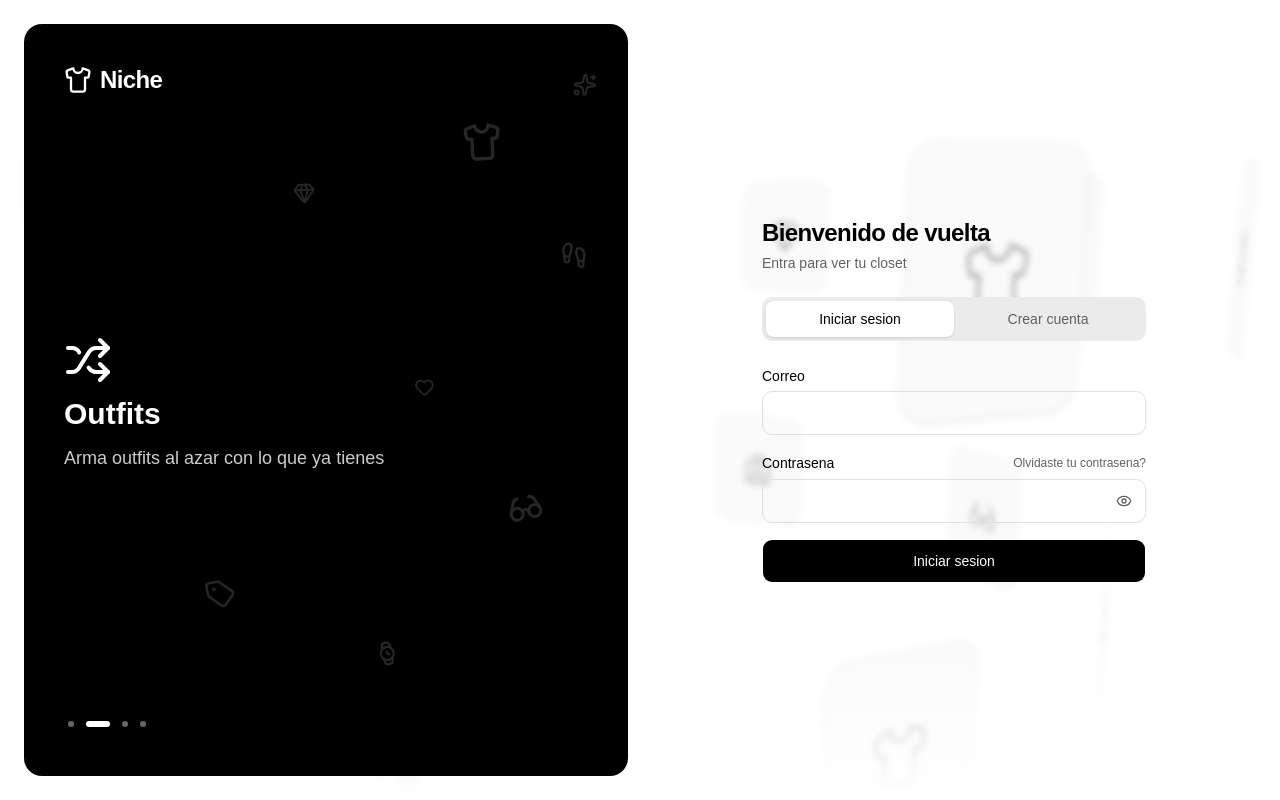
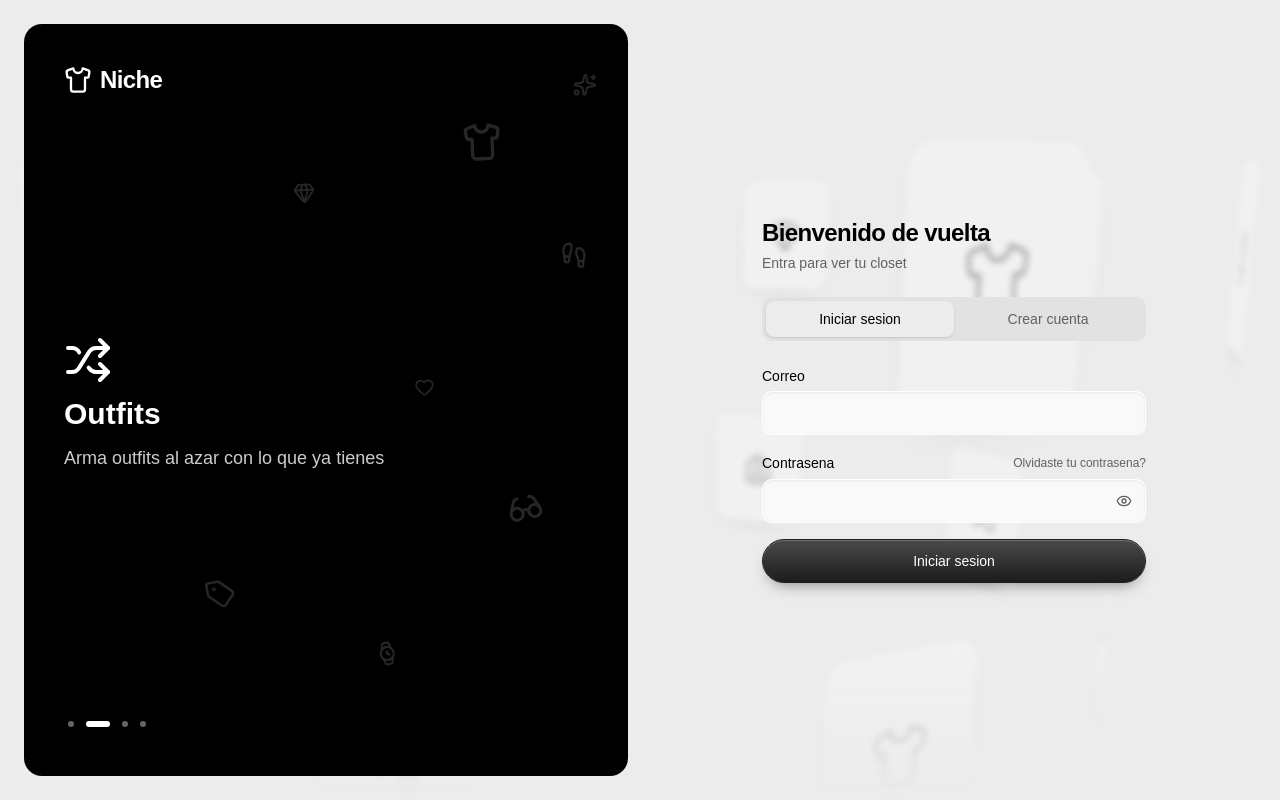
Before and after one commit to padilla205/NicheWeb, a React (Vite) app: page /login in a window 1280 px wide. Built offline with nearby package versions, Linux system fonts and the light colour scheme; no server answers.

Commit message:
style: estilo ceramica en claro y oscuro, barras de navegacion a juego y feed de escritorio sin espacios muertos
Co-Authored-By: Claude Opus 5.5 <noreply@anthropic.com>

```diff
--- a/src/components/PageTitle.tsx
+++ b/src/components/PageTitle.tsx
@@ -1,3 +1,5 @@
-export function PageTitle({ title }: { title: string }) {
-  return <h1 className="mb-6 text-2xl font-semibold tracking-tight">{title}</h1>
+import { cn } from '@/lib/utils'
+
+export function PageTitle({ title, className }: { title: string; className?: string }) {
+  return <h1 className={cn('mb-6 text-2xl font-semibold tracking-tight', className)}>{title}</h1>
 }
--- a/src/components/SideNav.tsx
+++ b/src/components/SideNav.tsx
@@ -10,7 +10,7 @@ export function SideNav() {
   return (
     <nav
       aria-label="Secciones"
-      className="sticky top-16 hidden h-[calc(100vh-4rem)] w-56 shrink-0 border-l-2 p-3 md:block"
+      className="side-nav-ceramic sticky top-16 hidden h-[calc(100vh-4rem)] w-56 shrink-0 border-l-2 p-3 md:block"
     >
       <ul className="flex flex-col gap-1">
         {sections.map(({ path, label, icon: Icon }) => (
--- a/src/components/TopBar.tsx
+++ b/src/components/TopBar.tsx
@@ -24,7 +24,7 @@ export function TopBar() {
 
   return (
     <MotionConfig reducedMotion="user">
-      <header className="sticky top-0 z-10 flex h-[calc(4rem+env(safe-area-inset-top))] items-center gap-2 border-b-2 bg-background px-4 pt-[env(safe-area-inset-top)] md:gap-6 md:px-6">
+      <header className="topbar-ceramic sticky top-0 z-10 flex h-[calc(4rem+env(safe-area-inset-top))] items-center gap-2 border-b-2 bg-background px-4 pt-[env(safe-area-inset-top)] md:gap-6 md:px-6">
         {/* En celular, mientras buscas, el logo deja su lugar a la flecha para regresar */}
         <Link
           to="/"
--- a/src/index.css
+++ b/src/index.css
@@ -51,27 +51,28 @@
 }
 
 :root {
-    /* Paleta "Blanco y negro" (prueba, estilo bencho.dev) - modo claro: el oscuro invertido.
+    /* Paleta "Blanco y negro" - modo claro con estilo ceramica (prueba): fondo gris perla, tarjetas casi
+       blancas que flotan. Antes: fondo #FFFFFF, tarjetas #F5F5F5 (ver git).
        Midnight Concrete: `git show main:src/index.css` */
-    --background: #FFFFFF;
+    --background: #ECECEC;
     --foreground: #000000;
-    --card: #F5F5F5;
+    --card: #F7F7F7;
     --card-foreground: #000000;
-    --popover: #FFFFFF;
+    --popover: #F9F9F9;
     --popover-foreground: #000000;
     --primary: #000000;
     --primary-foreground: #FFFFFF;
     /* Superficie elevada: fondos suaves, hover, pastillas y skeletons */
-    --secondary: #EBEBEB;
+    --secondary: #E2E2E2;
     --secondary-foreground: #000000;
-    --muted: #EBEBEB;
+    --muted: #E2E2E2;
     --muted-foreground: #616161;
-    --accent: #EBEBEB;
+    --accent: #E2E2E2;
     --accent-foreground: #000000;
     /* Estados: el rojo de error se queda */
     --destructive: oklch(0.577 0.245 27.325);
-    --border: #E0E0E0;
-    --input: #E0E0E0;
+    --border: #DADADA;
+    --input: #D6D6D6;
     --ring: #8E8E8E;
     /* Sin color en la interfaz: Destacados y "Recien publicada" van en negro */
     --editorial: #000000;
@@ -82,20 +83,20 @@
     --chart-4: oklch(0.371 0 0);
     --chart-5: oklch(0.269 0 0);
     --radius: 0.625rem;
-    --sidebar: #FFFFFF;
+    --sidebar: #ECECEC;
     --sidebar-foreground: #000000;
     --sidebar-primary: #000000;
     --sidebar-primary-foreground: #FFFFFF;
-    --sidebar-accent: #EBEBEB;
+    --sidebar-accent: #E2E2E2;
     --sidebar-accent-foreground: #000000;
-    --sidebar-border: #E0E0E0;
+    --sidebar-border: #DADADA;
     --sidebar-ring: #8E8E8E;
 }
 
 .dark {
-    /* Paleta "Blanco y negro" (prueba) - modo oscuro: negro puro, tarjetas gris translucido
+    /* Paleta "Blanco y negro" (prueba) - modo oscuro: casi negro (#0B0B0B, antes negro puro), tarjetas gris translucido
        (blanco al 9% = #171717), lineas al 13% y texto gris #9A9A9A */
-    --background: #000000;
+    --background: #0B0B0B;
     --foreground: #FFFFFF;
     --card: #171717;
     --card-foreground: #FFFFFF;
@@ -121,7 +122,7 @@
     --chart-3: oklch(0.439 0 0);
     --chart-4: oklch(0.371 0 0);
     --chart-5: oklch(0.269 0 0);
-    --sidebar: #000000;
+    --sidebar: #0B0B0B;
     --sidebar-foreground: #FFFFFF;
     --sidebar-primary: #FFFFFF;
     --sidebar-primary-foreground: #000000;
@@ -235,6 +236,114 @@
   }
 }
 
+/* ---------- Estilo ceramica (prueba) ----------
+   Tarjetas que flotan con borde brillante y sombra suave; botones en forma de pastilla; el
+   principal con brillo (carbon en claro, perla en oscuro); los secundarios flotando sobre el fondo.
+   Los colores de cada modo estan en las variables --cer-*; para quitarlo basta borrar este bloque
+   y regresar los colores de :root y .dark.
+   Las pastillas de opciones elegidas (data-choice, ver ChoicePill) conservan su fondo solido.
+   Los botones se reconocen por data-variant (lo pone ui/button.tsx): data-slot no sirve porque
+   los menus que abren un boton lo cambian */
+:root {
+  --cer-edge: rgb(255 255 255 / 0.9);
+  --cer-card-shadow: 0 12px 28px -16px rgb(0 0 0 / 0.22), 0 2px 6px -3px rgb(0 0 0 / 0.08);
+  --cer-raised: #fbfbfb;
+  --cer-raised-hover: #ffffff;
+  --cer-raised-shadow: 0 6px 14px -8px rgb(0 0 0 / 0.22), 0 1px 2px rgb(0 0 0 / 0.06);
+  --cer-main: linear-gradient(180deg, #4a4a4a, #1c1c1c);
+  --cer-main-hover: linear-gradient(180deg, #575757, #262626);
+  --cer-main-edge: #1c1c1c;
+  --cer-main-shadow: inset 0 1px 0 rgb(255 255 255 / 0.22), 0 8px 16px -8px rgb(0 0 0 / 0.5);
+  --cer-field: #f9f9f9;
+  --cer-field-shadow: inset 0 1px 3px rgb(0 0 0 / 0.07);
+  --cer-nav: rgb(251 251 251 / 0.85);
+  --cer-nav-shadow: 0 12px 28px -12px rgb(0 0 0 / 0.28), 0 2px 6px -3px rgb(0 0 0 / 0.1);
+  --cer-topbar-shadow: 0 6px 16px -14px rgb(0 0 0 / 0.35);
+}
+/* En oscuro: grafito. El brillo va en el borde de arriba (luz que cae) y la sombra es mas profunda */
+.dark {
+  --cer-edge: rgb(255 255 255 / 0.07);
+  --cer-card-shadow: inset 0 1px 0 rgb(255 255 255 / 0.06), 0 14px 30px -14px rgb(0 0 0 / 0.9);
+  --cer-raised: #1d1d1d;
+  --cer-raised-hover: #252525;
+  --cer-raised-shadow: inset 0 1px 0 rgb(255 255 255 / 0.08), 0 6px 14px -8px rgb(0 0 0 / 0.9);
+  --cer-main: linear-gradient(180deg, #ffffff, #cfcfcf);
+  --cer-main-hover: linear-gradient(180deg, #ffffff, #e0e0e0);
+  --cer-main-edge: #e6e6e6;
+  --cer-main-shadow: inset 0 1px 0 rgb(255 255 255 / 0.9), 0 8px 18px -8px rgb(255 255 255 / 0.18);
+  --cer-field: #121212;
+  --cer-field-shadow: inset 0 1px 3px rgb(0 0 0 / 0.6);
+  --cer-nav: rgb(29 29 29 / 0.85);
+  --cer-nav-shadow: inset 0 1px 0 rgb(255 255 255 / 0.08), 0 12px 28px -10px rgb(0 0 0 / 0.95);
+  --cer-topbar-shadow: 0 6px 16px -12px rgb(0 0 0 / 0.9);
+}
+.bg-card.border {
+  border-color: var(--cer-edge);
+  box-shadow: var(--cer-card-shadow);
+}
+[data-variant] {
+  border-radius: 9999px;
+}
+[data-variant][data-variant="default"] {
+  background-image: var(--cer-main);
+  border-color: var(--cer-main-edge);
+  box-shadow: var(--cer-main-shadow);
+}
+[data-variant][data-variant="default"]:hover {
+  background-image: var(--cer-main-hover);
+}
+[data-variant]:is([data-variant="outline"], [data-variant="secondary"]):not([data-choice][aria-pressed="true"]) {
+  background-color: var(--cer-raised);
+  border-color: var(--cer-edge);
+  box-shadow: var(--cer-raised-shadow);
+}
+[data-variant]:is([data-variant="outline"], [data-variant="secondary"]):not([data-choice][aria-pressed="true"]):hover {
+  background-color: var(--cer-raised-hover);
+}
+[data-slot="input"],
+[data-slot="textarea"] {
+  background-color: var(--cer-field);
+  border-color: var(--cer-edge);
+  box-shadow: var(--cer-field-shadow);
+}
+
+/* Barras de navegacion en ceramica: la de abajo (celular) flota con la seccion activa y el "+"
+   como el boton principal; la de arriba sin linea dura y con iconos en circulos; en el menu
+   lateral la seccion activa es una pastilla */
+.nav-ceramic {
+  background: var(--cer-nav);
+  border-color: var(--cer-edge);
+  box-shadow: var(--cer-nav-shadow);
+}
+.nav-ceramic .liquid-glass-pill,
+.nav-ceramic-create {
+  background: var(--cer-main);
+  border-color: var(--cer-main-edge);
+  box-shadow: var(--cer-main-shadow);
+}
+:is(.nav-ceramic, .nav-ceramic-create, .nav-ceramic .liquid-glass-pill)::before {
+  display: none;
+}
+.topbar-ceramic {
+  border-color: transparent;
+  box-shadow: var(--cer-topbar-shadow);
+}
+.topbar-icon {
+  background-color: var(--cer-raised);
+  box-shadow: var(--cer-raised-shadow);
+}
+.topbar-icon:hover {
+  background-color: var(--cer-raised-hover);
+}
+.side-nav-ceramic {
+  border-color: transparent;
+}
+.side-nav-ceramic a[aria-current="page"] {
+  border-radius: 9999px;
+  background-color: var(--cer-raised);
+  box-shadow: var(--cer-raised-shadow);
+}
+
 /* Cuadritos grises detras de una foto sin fondo, para que se note lo transparente */
 .transparency-grid {
   background: repeating-conic-gradient(#d4d4d4 0 25%, #f5f5f5 0 50%) 0 0 / 16px 16px;
--- a/src/lib/styles.ts
+++ b/src/lib/styles.ts
@@ -1,4 +1,5 @@
 // Botones de icono de la barra de arriba (buscar, notificaciones, mensajes, tema): mismo tamano,
 // forma y respuesta al tocar, para que se vean como un solo grupo
+// (topbar-icon: en modo claro se vuelven circulos blancos, ver "Estilo ceramica" en index.css)
 export const topBarIconClass =
-  'relative flex size-10 shrink-0 items-center justify-center rounded-full text-muted-foreground transition-[color,background-color,scale] duration-150 outline-none hover:bg-accent hover:text-foreground focus-visible:ring-3 focus-visible:ring-ring/50 motion-safe:active:scale-[0.94] motion-reduce:transition-none'
+  'topbar-icon relative flex size-10 shrink-0 items-center justify-center rounded-full text-muted-foreground transition-[color,background-color,scale] duration-150 outline-none hover:bg-accent hover:text-foreground focus-visible:ring-3 focus-visible:ring-ring/50 motion-safe:active:scale-[0.94] motion-reduce:transition-none'
--- a/src/pages/marketplace/SortSelect.tsx
+++ b/src/pages/marketplace/SortSelect.tsx
@@ -12,7 +12,8 @@ type SortSelectProps = {
 export function SortSelect({ value, onChange, canSortByDistance }: SortSelectProps) {
   const options = listingSorts.filter((option) => option.value !== 'cercanos' || canSortByDistance)
   return (
-    <label className="touch-target relative flex h-8 shrink-0 items-center rounded-full border bg-background text-sm font-medium transition-colors hover:bg-muted focus-within:ring-3 focus-within:ring-ring/50 dark:border-input dark:bg-input/30 dark:hover:bg-input/50">
+    // data-variant: se ve igual que los botones de contorno (ver "Estilo ceramica" en index.css)
+    <label data-variant="outline" className="touch-target relative flex h-8 shrink-0 items-center rounded-full border bg-background text-sm font-medium transition-colors hover:bg-muted focus-within:ring-3 focus-within:ring-ring/50 dark:border-input dark:bg-input/30 dark:hover:bg-input/50">
       <ArrowUpDown className="pointer-events-none absolute left-2.5 size-4" aria-hidden="true" />
       <span className="sr-only">Ordenar ventas</span>
       <select
```
Also changed, not shown: src/components/ChoicePill.tsx (+5 -5 lines), src/components/MobileNav.tsx (+5 -4 lines), src/pages/feed/FeaturedPosts.tsx (+25 -8 lines), src/pages/feed/FeedPage.tsx (+13 -6 lines).
